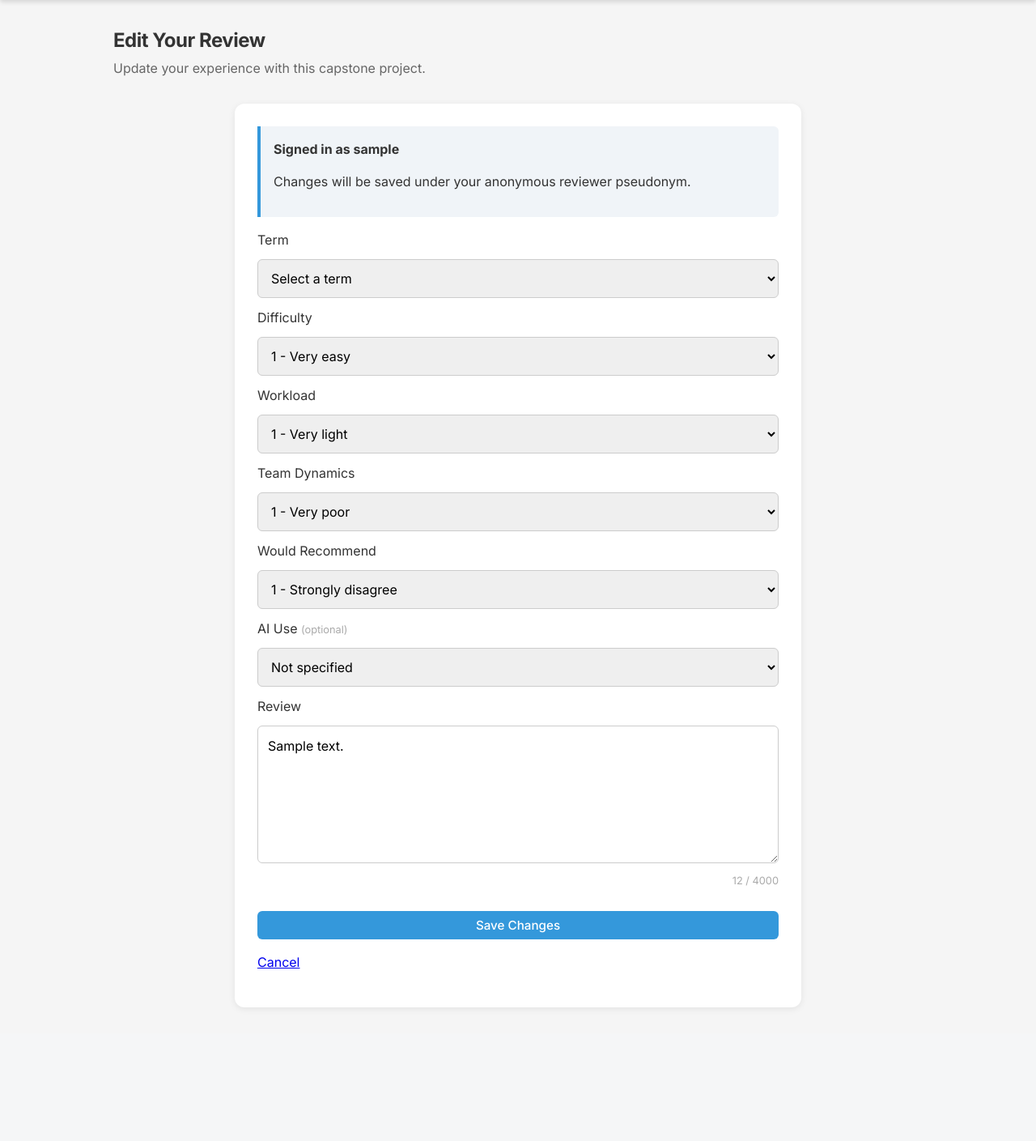
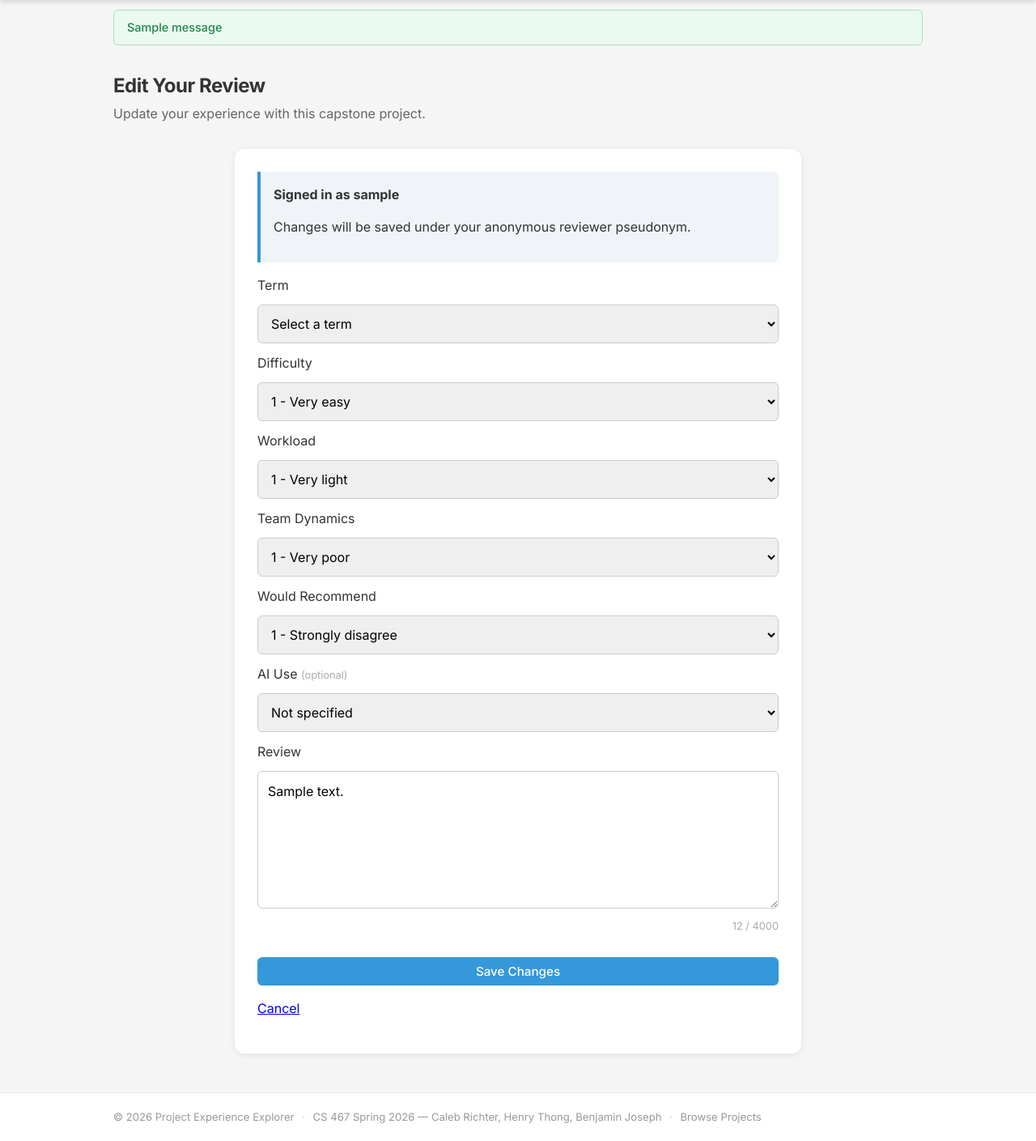
Before and after one commit to caydub/CS-467-Capstone---Project-Experience-Explorer, a Flask app: page /review/1/edit in a window 1280 px wide. Shown: the part 62-1471 px from the top of the page at 81% size. Before the commit the page ends 1307 px from the top, so only its background shows below. Run offline with Flask 3, Linux system fonts and the light colour scheme; the visitor is signed in with stand-in values (Sample User, id 1); tables that the repository leaves empty hold one stand-in row (values such as "Sample post"); one stand-in notice (Sample message) is shown.

Commit message:
Add flash messages, custom 404 page, and footer
- Flash messages on review submit, review edit, and comment post
- Custom 404 page using existing empty-state styles
- Footer with copyright, team names, and browse link

```diff
--- a/main.py
+++ b/main.py
@@ -10,7 +10,7 @@ from authlib.integrations.flask_client import OAuth
 from bs4 import BeautifulSoup, NavigableString
 from bs4 import Tag as BSTag
 from dotenv import load_dotenv
-from flask import Flask, redirect, render_template, request, session, url_for
+from flask import Flask, flash, redirect, render_template, request, session, url_for
 from markupsafe import Markup, escape
 
 load_dotenv()
@@ -826,6 +826,7 @@ def submit_review(project_id):
         finally:
             conn.close()
 
+        flash('Your review has been submitted.', 'success')
         return redirect(url_for('project_detail', project_id=project_id))
 
     terms = generate_terms()
@@ -884,6 +885,7 @@ def edit_review(review_id):
         finally:
             conn.close()
 
+        flash('Your review has been updated.', 'success')
         return redirect(url_for('project_detail', project_id=project_id))
 
     conn.close()
@@ -922,6 +924,7 @@ def submit_comment(review_id):
     finally:
         conn.close()
 
+    flash('Comment posted.', 'success')
     return redirect(url_for('project_detail', project_id=project_id))
 
 
@@ -1025,5 +1028,13 @@ def vote_comment(comment_id):
     return redirect(url_for('project_detail', project_id=project_id))
 
 
+# ------------------------------ Error Handlers ------------------------------ #
+
+@app.errorhandler(404)
+def not_found(e):
+    """Render the custom 404 page."""
+    return render_template('404.html'), 404
+
+
 if __name__ == '__main__':
     app.run(host='127.0.0.1', port=8080, debug=True)
--- a/static/style.css
+++ b/static/style.css
@@ -1047,6 +1047,71 @@ body {
 }
 
 /* ================================================================
+   Flash messages
+   ================================================================ */
+.flash-container {
+    width: 90%;
+    max-width: 1000px;
+    margin: 0.75rem auto 0;
+}
+
+.flash {
+    padding: 0.65rem 1rem;
+    border-radius: 6px;
+    font-size: 0.9rem;
+    font-weight: 500;
+    margin-bottom: 0.4rem;
+}
+
+.flash--success {
+    background: #eafaf1;
+    color: #1e8449;
+    border: 1px solid #a9dfbf;
+}
+
+.flash--error {
+    background: #fdf2f2;
+    color: #c0392b;
+    border: 1px solid #f5c6c6;
+}
+
+/* ================================================================
+   Footer
+   ================================================================ */
+.site-footer {
+    margin-top: 3rem;
+    padding: 1.25rem 0;
+    border-top: 1px solid #e8e8e8;
+    background: #fff;
+}
+
+.footer-inner {
+    width: 90%;
+    max-width: 1000px;
+    margin: 0 auto;
+    display: flex;
+    align-items: center;
+    gap: 0.6rem;
+    flex-wrap: wrap;
+    font-size: 0.82rem;
+    color: #999;
+}
+
+.footer-inner a {
+    color: #999;
+    text-decoration: none;
+}
+
+.footer-inner a:hover {
+    color: #555;
+    text-decoration: underline;
+}
+
+.footer-sep {
+    color: #ccc;
+}
+
+/* ================================================================
    Responsive
    ================================================================ */
 @media (max-width: 700px) {
--- a/templates/base.html
+++ b/templates/base.html
@@ -28,10 +28,30 @@
         </div>
     </nav>
 
+    {% with messages = get_flashed_messages(with_categories=true) %}
+        {% if messages %}
+        <div class="flash-container">
+            {% for category, message in messages %}
+            <div class="flash flash--{{ category }}">{{ message }}</div>
+            {% endfor %}
+        </div>
+        {% endif %}
+    {% endwith %}
+
     <main class="container">
         {% block content %}
         {% endblock %}
     </main>
 
+    <footer class="site-footer">
+        <div class="footer-inner">
+            <span>© 2026 Project Experience Explorer</span>
+            <span class="footer-sep">·</span>
+            <span>CS 467 Spring 2026 — Caleb Richter, Henry Thong, Benjamin Joseph</span>
+            <span class="footer-sep">·</span>
+            <a href="/">Browse Projects</a>
+        </div>
+    </footer>
+
 </body>
 </html>
```
Also changed, not shown: templates/404.html (added, +12 -0 lines).
